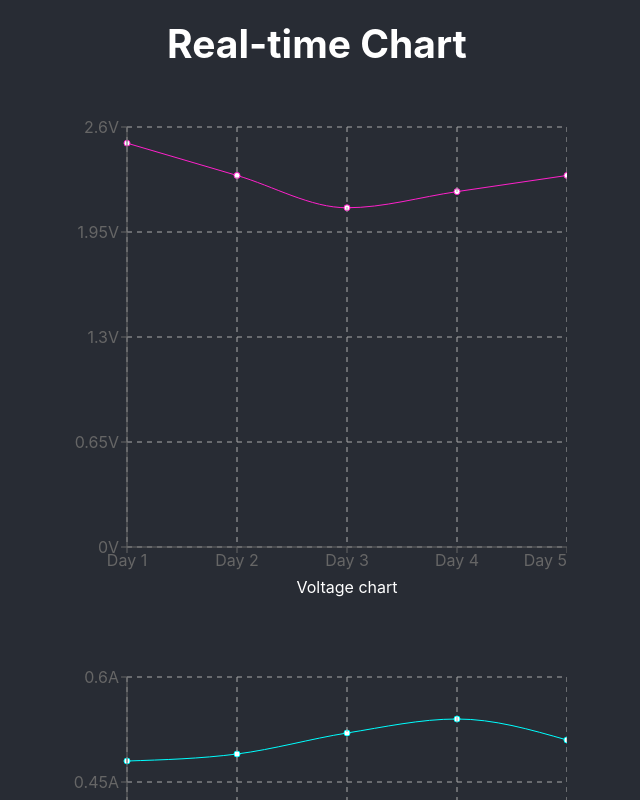
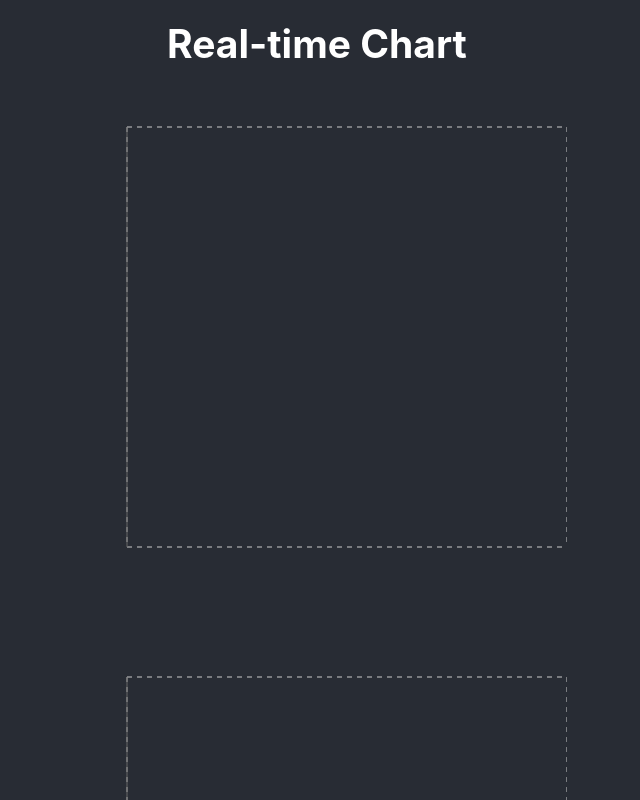
Before and after one commit to hellovietduc/nckh, a React (Create React App) app: page / in a window 1280 px wide. Shown: the top 800 px of the page, without its empty margins (323-963 px from the left). Built offline with nearby package versions, Linux system fonts and the light colour scheme.

Commit message:
Update demo to re-render charts on click

```diff
--- a/package.json
+++ b/package.json
@@ -1,6 +1,6 @@
 {
   "name": "nckh-client",
-  "version": "0.1.1",
+  "version": "0.1.2",
   "scripts": {
     "start": "react-scripts start",
     "build": "react-scripts build"
--- a/src/components/App/App.js
+++ b/src/components/App/App.js
@@ -2,36 +2,16 @@ import React, { Component } from 'react';
 import './App.css';
 import Chart from '../Chart';
 
-const data = [
-  { name: 'Day 1', u: 2.5, i: 0.48 },
-  { name: 'Day 2', u: 2.3, i: 0.49 },
-  { name: 'Day 3', u: 2.1, i: 0.52 },
-  { name: 'Day 4', u: 2.2, i: 0.54 },
-  { name: 'Day 5', u: 2.3, i: 0.51 }
-];
-
 class App extends Component {
   render() {
-    const uChart = {
-      data,
-      keys: { data: 'u' },
-      labels: { chartName: 'Voltage chart', unit: 'V' },
-      colors: { line: '#ff21cb' }
-    };
-    const iChart = {
-      data,
-      keys: { data: 'i' },
-      labels: { chartName: 'Current chart', unit: 'A' },
-      colors: { line: '#00ffff' }
-    };
     return (
       <div className="app">
         <header className="app-header">
           <h2>Real-time Chart</h2>
         </header>
         <div className="app-content">
-          <Chart configs={uChart} />
-          <Chart configs={iChart} />
+          <Chart unit="u" />
+          <Chart unit="i" />
         </div>
       </div>
     );
--- a/src/components/Chart/Chart.js
+++ b/src/components/Chart/Chart.js
@@ -3,18 +3,38 @@ import PropTypes from 'prop-types';
 import './Chart.css';
 import { LineChart, Line, CartesianGrid, XAxis, YAxis, Label } from 'recharts';
 import { merge } from 'lodash';
+import Realtime from '../../services/realtime';
 
 class Chart extends Component {
+  constructor(props) {
+    super(props);
+    this.sizes = merge({ w: 500, h: 500 }, props.sizes);
+    this.keys = { data: 'val', x: 'name' };
+    if (props.unit === 'u') {
+      this.labels = { chartName: 'Voltage chart', unit: 'V' };
+      this.colors = { line: '#ff21cb' };
+      this.getData = Realtime.getU;
+    } else if (props.unit === 'i') {
+      this.labels = { chartName: 'Current chart', unit: 'A' };
+      this.colors = { line: '#00ffff' };
+      this.getData = Realtime.getI;
+    }
+    this.state = {
+      data: []
+    };
+    this.updateData = this.updateData.bind(this);
+  }
+
+  async updateData() {
+    const data = await this.getData();
+    this.setState({ data });
+  }
+
   render() {
-    const { configs } = this.props;
-    const sizes = merge({ w: 500, h: 500 }, configs.sizes);
-    const data = configs.data || [];
-    const keys = merge({ data: '', x: 'name' }, configs.keys);
-    const labels = merge({ chartName: '', unit: '' }, configs.labels);
-    const colors = merge({ line: '#fff', grid: '#aaa' }, configs.colors);
+    const { sizes, keys, labels, colors } = this;
     return (
-      <div className="chart">
-        <LineChart data={data} width={sizes.w} height={sizes.h} margin={{ top: 20, bottom: 30 }}>
+      <div className="chart" onClick={this.updateData}>
+        <LineChart data={this.state.data} width={sizes.w} height={sizes.h} margin={{ top: 20, bottom: 30 }}>
           <Line type="monotone" dataKey={keys.data} stroke={colors.line} />
           <CartesianGrid stroke={colors.grid} strokeDasharray="5 5" />
           <XAxis dataKey={keys.x}>
@@ -28,7 +48,8 @@ class Chart extends Component {
 }
 
 Chart.propTypes = {
-  configs: PropTypes.object.isRequired
+  unit: PropTypes.string.isRequired,
+  sizes: PropTypes.object
 };
 
 export default Chart;
--- /dev/null
+++ b/src/services/realtime.js
@@ -0,0 +1,28 @@
+const getU = () =>
+  new Promise(rel => {
+    const data = [
+      { name: 'Day 1', val: 2.5 },
+      { name: 'Day 2', val: 2.3 },
+      { name: 'Day 3', val: 2.1 },
+      { name: 'Day 4', val: 2.2 },
+      { name: 'Day 5', val: 2.3 }
+    ];
+    setTimeout(rel, 100, data);
+  });
+
+const getI = () =>
+  new Promise(rel => {
+    const data = [
+      { name: 'Day 1', val: 0.48 },
+      { name: 'Day 2', val: 0.49 },
+      { name: 'Day 3', val: 0.52 },
+      { name: 'Day 4', val: 0.54 },
+      { name: 'Day 5', val: 0.51 }
+    ];
+    setTimeout(rel, 100, data);
+  });
+
+export default {
+  getU,
+  getI
+};
```
Also changed, not shown: .eslintrc.json, 1 other file (tests, documents, lock files or other folders).
